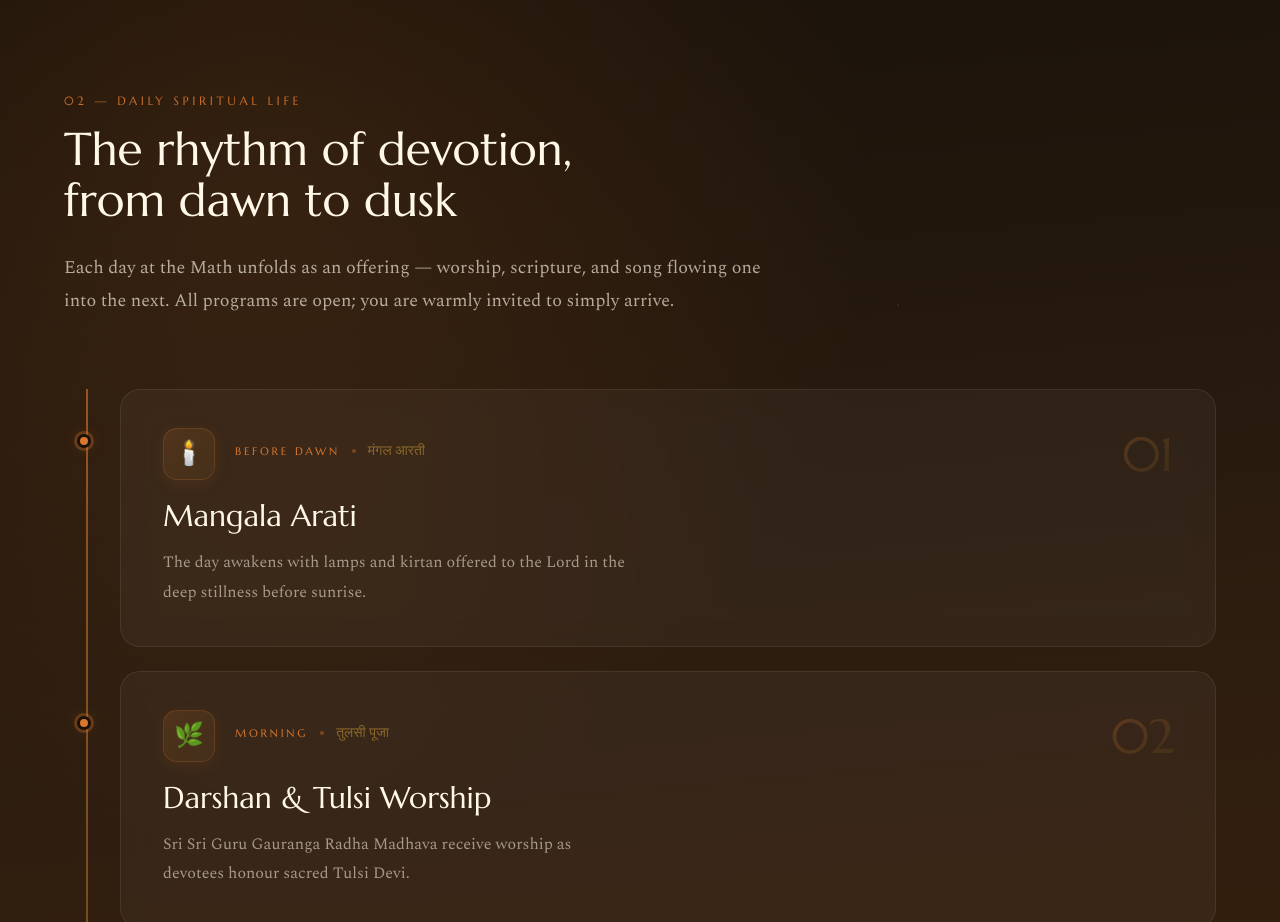
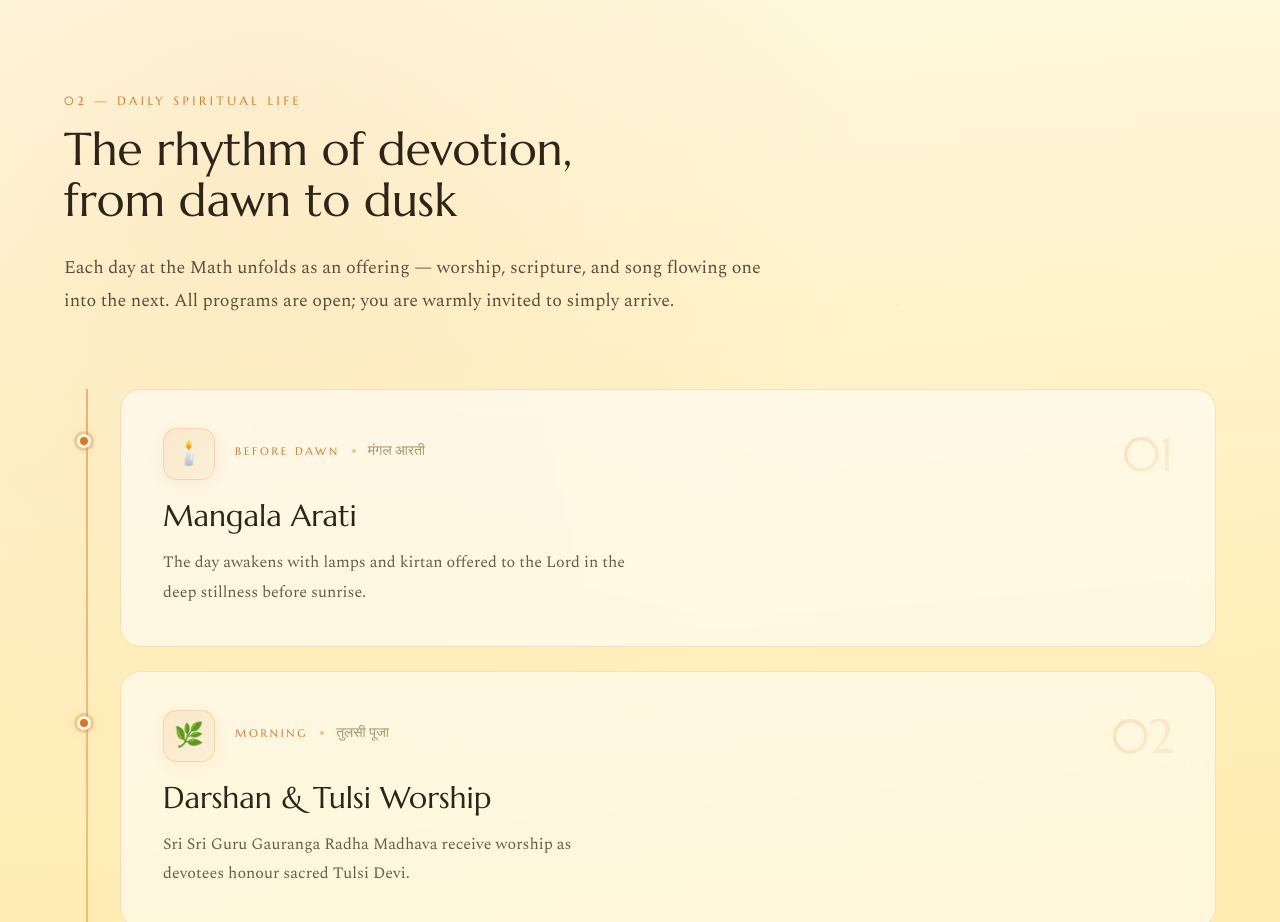
Before and after one commit to rachitchaurasia17-ctrl/mathmandir, a plain HTML site: page index.html in a window 1280 px wide. Shown: the part 1700-2622 px from the top of the page. Drawn offline with nearby package versions, Linux system fonts and the light colour scheme; a web font is replaced by a local one.

Commit message:
Change Daily Spiritual Life section background to yellow

```diff
--- a/index.html
+++ b/index.html
@@ -262,7 +262,7 @@
     /* ─── DAILY LIFE — AWARD-WINNING REDESIGN ─── */
     #daily {
       position: relative;
-      background: linear-gradient(175deg, #1a120a 0%, #2e1e10 35%, #3a1f0a 60%, #4a2810 100%);
+      background: linear-gradient(175deg, #fff9e0 0%, #ffedb3 40%, #ffe8a0 70%, #ffd96e 100%);
       padding: clamp(90px,14vh,180px) clamp(22px,5vw,80px);
       overflow: hidden;
     }
@@ -270,8 +270,8 @@
       content: '';
       position: absolute; top: 0; left: 0; right: 0; bottom: 0;
       background:
-        radial-gradient(ellipse 80% 50% at 20% 10%, rgba(217,119,46,0.12) 0%, transparent 60%),
-        radial-gradient(ellipse 60% 40% at 85% 85%, rgba(183,138,50,0.08) 0%, transparent 50%);
+        radial-gradient(ellipse 80% 50% at 20% 10%, rgba(217,119,46,0.08) 0%, transparent 60%),
+        radial-gradient(ellipse 60% 40% at 85% 85%, rgba(183,138,50,0.06) 0%, transparent 50%);
       pointer-events: none;
     }
     /* subtle floating particles */
@@ -279,11 +279,11 @@
       content: '';
       position: absolute; inset: 0;
       background-image:
-        radial-gradient(1px 1px at 15% 25%, rgba(255,220,150,0.25), transparent),
-        radial-gradient(1px 1px at 45% 60%, rgba(255,220,150,0.2), transparent),
-        radial-gradient(1.5px 1.5px at 70% 15%, rgba(255,220,150,0.15), transparent),
-        radial-gradient(1px 1px at 85% 70%, rgba(255,220,150,0.2), transparent),
-        radial-gradient(1px 1px at 30% 85%, rgba(255,220,150,0.15), transparent);
+        radial-gradient(1.5px 1.5px at 15% 25%, rgba(180,120,30,0.18), transparent),
+        radial-gradient(1.5px 1.5px at 45% 60%, rgba(180,120,30,0.14), transparent),
+        radial-gradient(2px 2px at 70% 15%, rgba(180,120,30,0.1), transparent),
+        radial-gradient(1.5px 1.5px at 85% 70%, rgba(180,120,30,0.14), transparent),
+        radial-gradient(1.5px 1.5px at 30% 85%, rgba(180,120,30,0.1), transparent);
       animation: floatParticles 20s ease-in-out infinite alternate;
       pointer-events: none;
     }
@@ -295,11 +295,11 @@
     .daily-inner { max-width: 1200px; margin: 0 auto; position: relative; z-index: 1; }
 
     .daily-intro { max-width: 700px; margin-bottom: 72px; }
-    .daily-intro .section-label { color: rgba(217,119,46,0.9); }
-    .daily-intro .section-h2 { color: #fff7e8; }
+    .daily-intro .section-label { color: var(--accent); }
+    .daily-intro .section-h2 { color: #2e2417; }
     .daily-intro-body {
       margin: 24px 0 0; font-size: 18px; line-height: 1.85;
-      font-weight: 300; color: rgba(255,247,232,0.65);
+      font-weight: 300; color: #5c4f3a;
     }
 
     /* ─ Timeline spine ─ */
@@ -312,18 +312,18 @@
       position: absolute; left: 22px; top: 0; bottom: 0;
       width: 2px;
       background: linear-gradient(to bottom,
-        rgba(217,119,46,0.6) 0%,
-        rgba(183,138,50,0.4) 50%,
-        rgba(183,138,50,0.15) 100%);
+        rgba(217,119,46,0.5) 0%,
+        rgba(183,138,50,0.35) 50%,
+        rgba(183,138,50,0.12) 100%);
     }
 
     /* ─ Each card ─ */
     .daily-card {
       position: relative;
-      background: rgba(255,253,248,0.04);
+      background: rgba(255,255,255,0.55);
       backdrop-filter: blur(12px);
       -webkit-backdrop-filter: blur(12px);
-      border: 1px solid rgba(255,247,232,0.08);
+      border: 1px solid rgba(183,138,50,0.2);
       border-radius: 20px;
       padding: 38px 42px;
       margin-bottom: 24px;
@@ -347,13 +347,13 @@
       mask-composite: exclude;
     }
     .daily-card:hover {
-      background: rgba(255,253,248,0.07);
+      background: rgba(255,255,255,0.75);
       transform: translateX(8px) scale(1.01);
-      border-color: rgba(217,119,46,0.25);
+      border-color: rgba(217,119,46,0.35);
       box-shadow:
-        0 20px 60px rgba(0,0,0,0.3),
-        0 0 40px rgba(217,119,46,0.06),
-        inset 0 1px 0 rgba(255,255,255,0.06);
+        0 20px 60px rgba(120,80,20,0.12),
+        0 0 40px rgba(217,119,46,0.05),
+        inset 0 1px 0 rgba(255,255,255,0.8);
     }
     .daily-card:hover::before { opacity: 1; }
 
@@ -364,13 +364,13 @@
       width: 14px; height: 14px;
       border-radius: 50%;
       background: var(--accent);
-      border: 3px solid #1a120a;
-      box-shadow: 0 0 0 3px rgba(217,119,46,0.3), 0 0 16px rgba(217,119,46,0.2);
+      border: 3px solid #fff9e0;
+      box-shadow: 0 0 0 3px rgba(217,119,46,0.3), 0 0 16px rgba(217,119,46,0.15);
       transition: all 0.4s ease;
       z-index: 2;
     }
     .daily-card:hover .daily-dot {
-      box-shadow: 0 0 0 5px rgba(217,119,46,0.4), 0 0 28px rgba(217,119,46,0.4);
+      box-shadow: 0 0 0 5px rgba(217,119,46,0.35), 0 0 28px rgba(217,119,46,0.3);
       transform: scale(1.3);
     }
 
@@ -383,21 +383,21 @@
       display: flex; align-items: center; justify-content: center;
       width: 52px; height: 52px; flex-shrink: 0;
       border-radius: 14px;
-      background: linear-gradient(135deg, rgba(217,119,46,0.15), rgba(183,138,50,0.08));
+      background: linear-gradient(135deg, rgba(217,119,46,0.12), rgba(183,138,50,0.06));
       border: 1px solid rgba(217,119,46,0.2);
       font-size: 24px;
-      box-shadow: 0 4px 16px rgba(217,119,46,0.1);
+      box-shadow: 0 4px 16px rgba(217,119,46,0.08);
       transition: all 0.5s cubic-bezier(0.2, 0.8, 0.2, 1);
     }
     .daily-card:hover .daily-card-icon {
       transform: scale(1.12) rotate(-4deg);
-      box-shadow: 0 8px 24px rgba(217,119,46,0.25);
+      box-shadow: 0 8px 24px rgba(217,119,46,0.2);
       border-color: rgba(217,119,46,0.5);
     }
     .daily-card-num {
       font-family: 'Marcellus',serif;
       font-size: 48px; line-height: 1;
-      background: linear-gradient(135deg, rgba(217,119,46,0.25), rgba(183,138,50,0.1));
+      background: linear-gradient(135deg, rgba(217,119,46,0.2), rgba(183,138,50,0.08));
       -webkit-background-clip: text; -webkit-text-fill-color: transparent;
       background-clip: text;
       letter-spacing: -0.02em;
@@ -405,7 +405,7 @@
       transition: all 0.4s ease;
     }
     .daily-card:hover .daily-card-num {
-      background: linear-gradient(135deg, rgba(217,119,46,0.5), rgba(183,138,50,0.3));
+      background: linear-gradient(135deg, rgba(217,119,46,0.45), rgba(183,138,50,0.25));
       -webkit-background-clip: text; background-clip: text;
     }
 
@@ -422,7 +422,7 @@
     }
     .daily-card-when-hi {
       font-family: 'Tiro Devanagari Hindi',serif;
-      font-size: 14px; color: rgba(183,138,50,0.65);
+      font-size: 14px; color: #a8946f;
       margin: 0;
     }
     .daily-card-separator {
@@ -433,15 +433,15 @@
       margin: 8px 0 0;
       font-family: 'Marcellus',serif; font-weight: 400;
       font-size: clamp(22px,2.6vw,30px); line-height: 1.2;
-      color: #fff7e8;
+      color: #2e2417;
     }
     .daily-card-desc {
       margin: 14px 0 0; font-size: 16px; line-height: 1.85;
-      font-weight: 300; color: rgba(255,247,232,0.55);
+      font-weight: 300; color: #6b5d45;
       max-width: 58ch;
       transition: color 0.4s ease;
     }
-    .daily-card:hover .daily-card-desc { color: rgba(255,247,232,0.75); }
+    .daily-card:hover .daily-card-desc { color: #4a3d29; }
 
     /* ─ Stagger animation ─ */
     .daily-card { opacity: 0; transform: translateY(40px) translateX(-10px); }
@@ -462,7 +462,7 @@
       position: absolute; bottom: -2px; left: 50%; transform: translateX(-50%);
       width: 60%; height: 2px;
       background: linear-gradient(90deg, transparent, var(--accent), transparent);
-      opacity: 0.5;
+      opacity: 0.4;
     }
 
     @media (max-width: 768px) {
```
